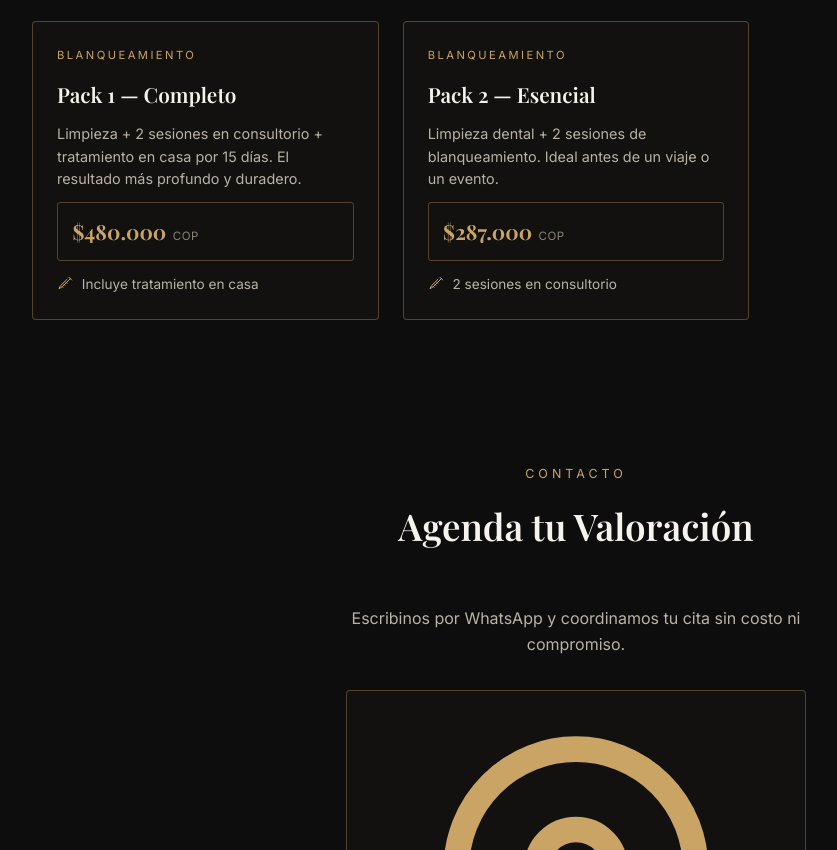
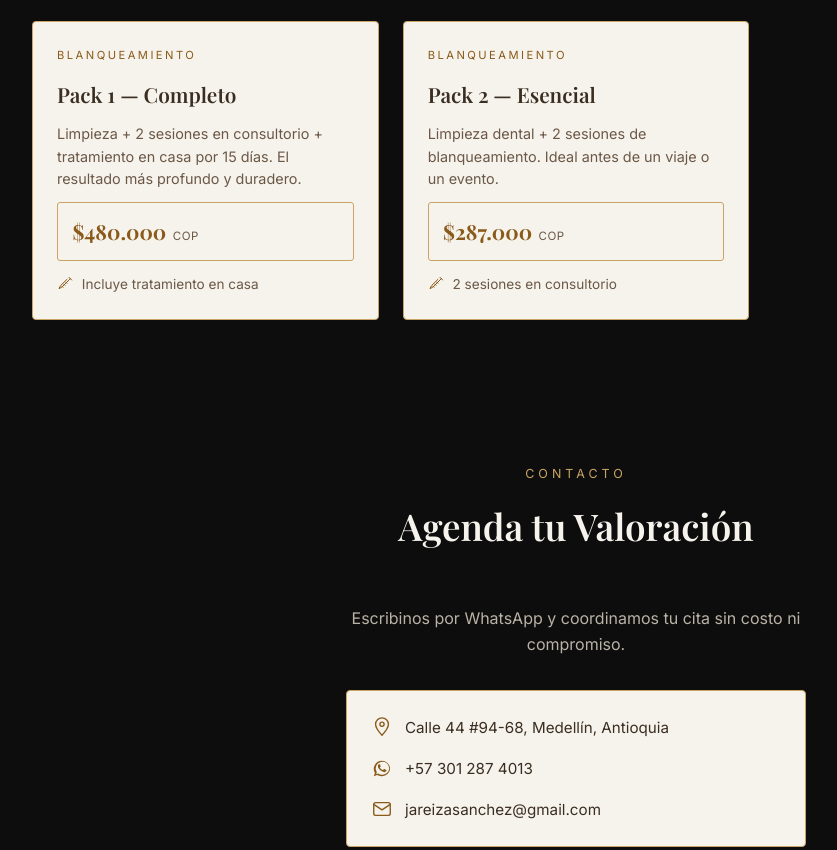
Before and after one commit to maximavisibildiad/drestebanareiza-web, a plain HTML site: page index.html in a window 1280 px wide. Shown: the part 1666-2516 px from the top of the page, without its empty margins (64-901 px from the left). Drawn offline with nearby package versions, Linux system fonts and the light colour scheme.

Commit message:
Add files via upload

```diff
--- a/style.css
+++ b/style.css
@@ -7,13 +7,16 @@
   /* Color */
   --bg: #0d0d0d;
   --bg-alt: #131311;
-  --bg-card: #121110;
+  --bg-card: var(--white);
   --gold: #c9a464;
+  --gold-deep: #8a5a1a;
   --gold-soft: rgba(201, 164, 100, 0.35);
   --gold-faint: rgba(201, 164, 100, 0.12);
   --white: #f6f3ec;
   --muted: #b9b3a6;
   --muted-dim: #8a8478;
+  --brown-dark: #3a2e22;
+  --brown-muted: #6b5847;
   --whatsapp: #25d366;
 
   /* Type */
@@ -281,7 +284,7 @@ section { padding: var(--space-6) var(--space-2); max-width: 1120px; margin: 0 a
 
 .card {
   background: var(--bg-card);
-  border: 1px solid var(--gold-soft);
+  border: 1px solid var(--gold);
   border-radius: 4px;
   padding: var(--space-3);
   display: flex;
@@ -300,25 +303,25 @@ section { padding: var(--space-6) var(--space-2); max-width: 1120px; margin: 0 a
   font-size: 0.7rem;
   letter-spacing: 0.22em;
   text-transform: uppercase;
-  color: var(--gold);
+  color: var(--gold-deep);
 }
 
 .card-title {
   font-family: var(--font-serif);
   font-weight: 600;
   font-size: 1.3rem;
-  color: var(--white);
+  color: var(--brown-dark);
 }
 
 .card-desc {
-  color: var(--muted);
+  color: var(--brown-muted);
   font-size: 0.9rem;
   line-height: 1.55;
   flex-grow: 1;
 }
 
 .card-price {
-  border: 1px solid var(--gold-soft);
+  border: 1px solid var(--gold);
   border-radius: 3px;
   padding: 0.7rem 0.9rem;
   display: flex;
@@ -328,7 +331,7 @@ section { padding: var(--space-6) var(--space-2); max-width: 1120px; margin: 0 a
 
 .card-price .price-prefix {
   font-size: 0.72rem;
-  color: var(--muted-dim);
+  color: var(--brown-muted);
   text-transform: uppercase;
   letter-spacing: 0.05em;
 }
@@ -337,12 +340,12 @@ section { padding: var(--space-6) var(--space-2); max-width: 1120px; margin: 0 a
   font-family: var(--font-serif);
   font-weight: 700;
   font-size: 1.3rem;
-  color: var(--gold);
+  color: var(--gold-deep);
 }
 
 .card-price .price-currency {
   font-size: 0.72rem;
-  color: var(--muted-dim);
+  color: var(--brown-muted);
   letter-spacing: 0.05em;
 }
 
@@ -358,10 +361,10 @@ section { padding: var(--space-6) var(--space-2); max-width: 1120px; margin: 0 a
   align-items: center;
   gap: 0.55rem;
   font-size: 0.85rem;
-  color: var(--muted);
+  color: var(--brown-muted);
 }
 
-.card-features svg { width: 16px; height: 16px; }
+.card-features svg { width: 16px; height: 16px; color: var(--gold-deep); }
 
 /* ---------- Contacto ---------- */
 
@@ -374,7 +377,7 @@ section { padding: var(--space-6) var(--space-2); max-width: 1120px; margin: 0 a
 }
 
 .contacto-card {
-  border: 1px solid var(--gold-soft);
+  border: 1px solid var(--gold);
   border-radius: 4px;
   background: var(--bg-card);
   max-width: 460px;
@@ -391,11 +394,13 @@ section { padding: var(--space-6) var(--space-2); max-width: 1120px; margin: 0 a
   align-items: center;
   gap: 0.75rem;
   font-size: 0.95rem;
-  color: var(--white);
+  color: var(--brown-dark);
 }
 
+.contacto-row svg { width: 22px; height: 22px; color: var(--gold-deep); }
+
 .contacto-row a { text-decoration: none; }
-.contacto-row a:hover { color: var(--gold); }
+.contacto-row a:hover { color: var(--gold-deep); }
 
 /* ---------- Footer ---------- */
 
```
